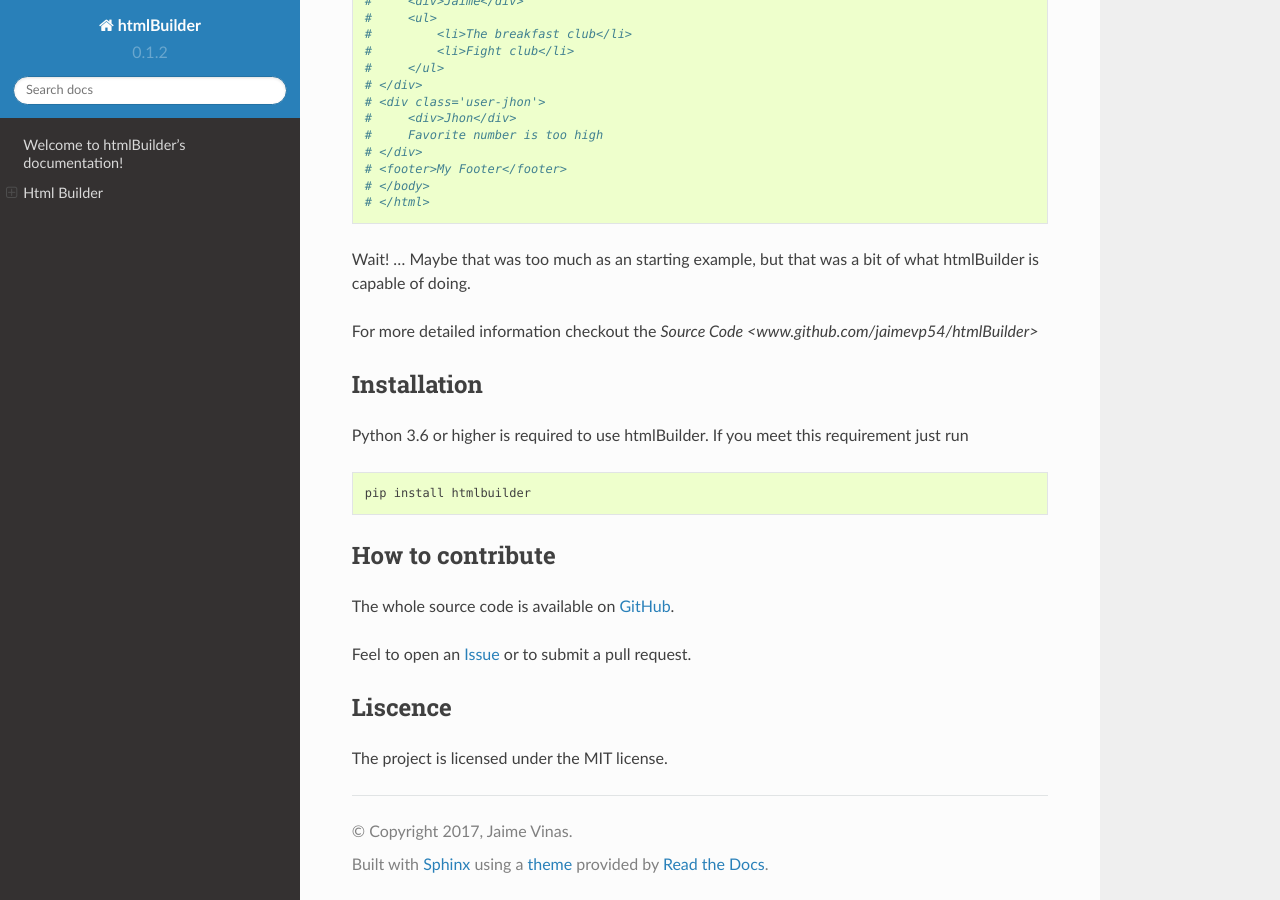
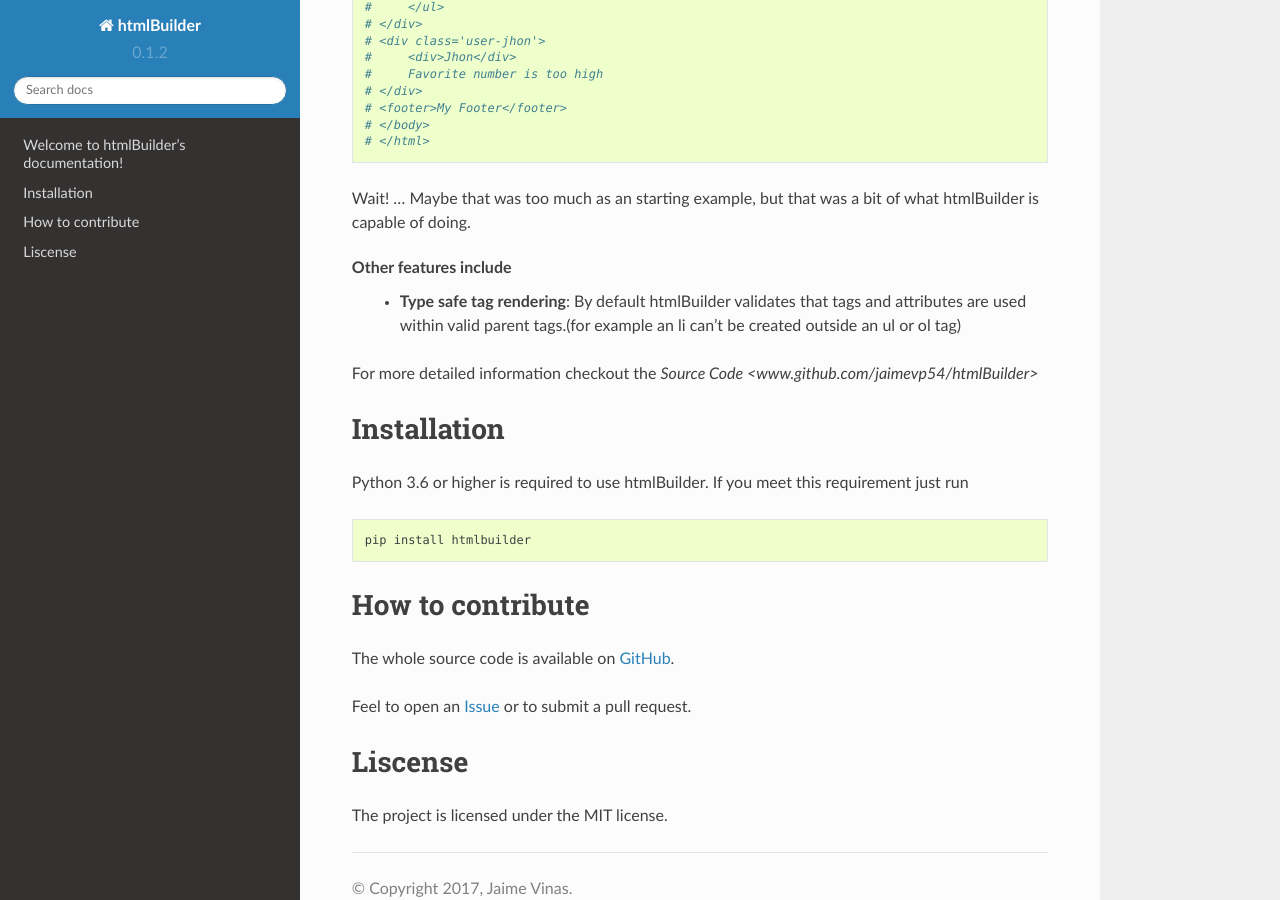
Before and after one commit to jaimevp54/htmlBuilder, a Sphinx documentation site: the page built from docs/index.rst, in a window 1280 px wide and 900 px high, scrolled down 2314 px. Built offline with Sphinx 7.4.7 and the Read the Docs theme 2.0.0, drawn with Linux system fonts in a browser that asks for light colours.

Commit message:
added included features

```diff
--- a/docs/index.rst
+++ b/docs/index.rst
@@ -4,14 +4,7 @@
    contain the root `toctree` directive.
 
 Welcome to htmlBuilder's documentation!
-=======================================
-
-.. toctree::
-   :maxdepth: 2
-   :caption: Contents:
-
-Html Builder
-=============
+---------------------------------------
 HtmlBuilder is a python library with the purpose of allowing you to render html by writing python code and also to make use of python features like comprehensions, clean syntax  and object oriented design to its full potential.
 
 A simple example ::
@@ -144,6 +137,9 @@ A not so simple example ::
 
 Wait! ... Maybe that was too much as an starting example, but that was a bit of what htmlBuilder is capable of doing.
 
+Other features include
+ - **Type safe tag rendering**: By default htmlBuilder validates that tags and attributes are used within valid parent tags.(for example an li can't be created outside an ul or ol tag)
+
 For more detailed information checkout the `Source Code <www.github.com/jaimevp54/htmlBuilder>`
 
 
@@ -160,6 +156,6 @@ The whole source code is available on `GitHub <www.github.com/jaimevp54/htmlBuil
 
 Feel to open an `Issue <www.github.com/jaimevp54/htmlBuilder/issues>`_ or to submit a pull request.
 
-Liscence
+Liscense
 --------
 The project is licensed under the MIT license.
```
Also changed, not shown: docs/_build_html/_sources/index.rst.txt (+5 -9 lines), docs/_build_html/index.html (+13 -14 lines), docs/_build_html/searchindex.js (+1 -1 lines), 2 other files.
